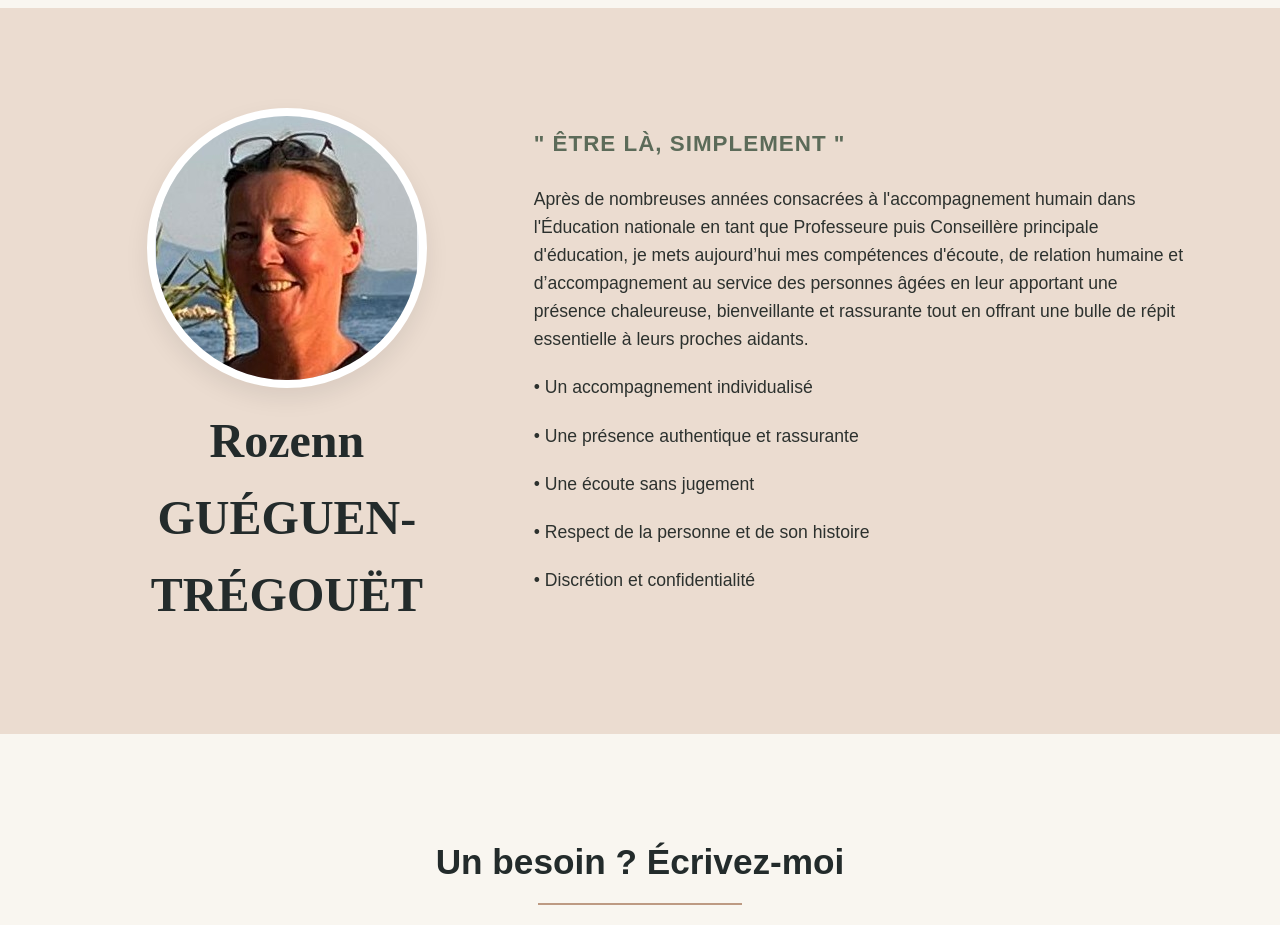
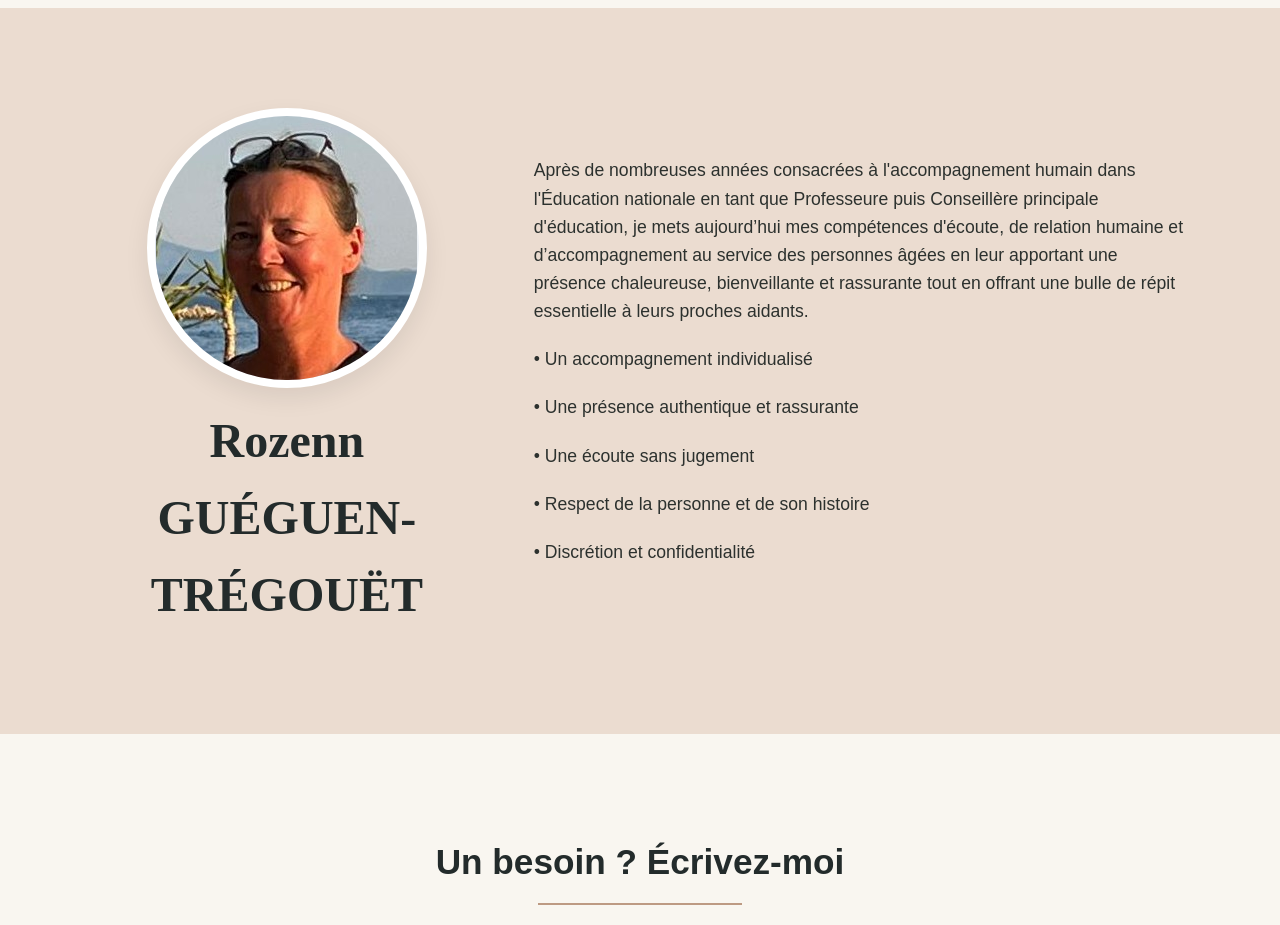
Before and after one commit to tentensee/LaVoyageuseDeVie, a React (Vite) app: page / in a window 1280 px wide. Shown: the part 3500-4425 px from the top of the page. Built offline with nearby package versions, Linux system fonts and the light colour scheme.

Commit message:
Remove quote from About component
Removed quote heading from About component.

```diff
--- a/src/components/About.jsx
+++ b/src/components/About.jsx
@@ -11,7 +11,6 @@ export default function About() {
           <h3 className="about-name">Rozenn GUÉGUEN-TRÉGOUËT</h3>
         </div>
         <div>
-          <h3 className="about-quote">" Être là, simplement "</h3>
           <p className="about-text">Après de nombreuses années consacrées à l'accompagnement humain dans l'Éducation nationale en tant que Professeure puis Conseillère principale d'éducation, je mets aujourd’hui mes compétences d'écoute, de relation humaine et d’accompagnement au service des personnes âgées en leur apportant une présence chaleureuse, bienveillante et rassurante tout en offrant une bulle de répit essentielle à leurs proches aidants.</p>
           <p className="about-text">•	Un accompagnement individualisé </p>
           <p className="about-text">•	Une présence authentique et rassurante </p>
```
